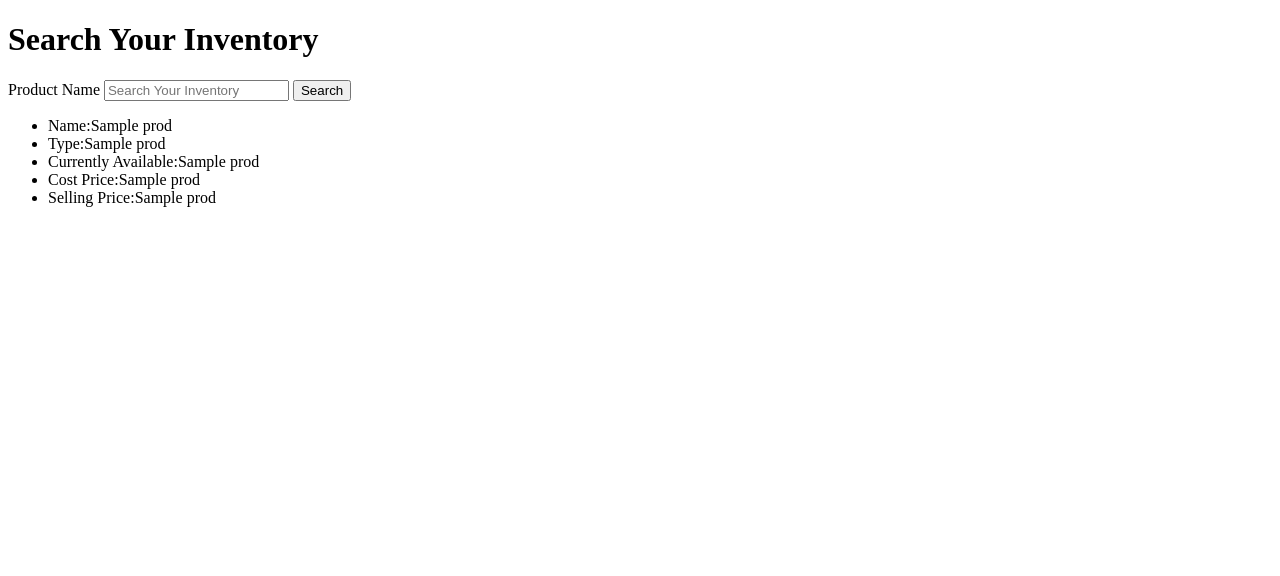
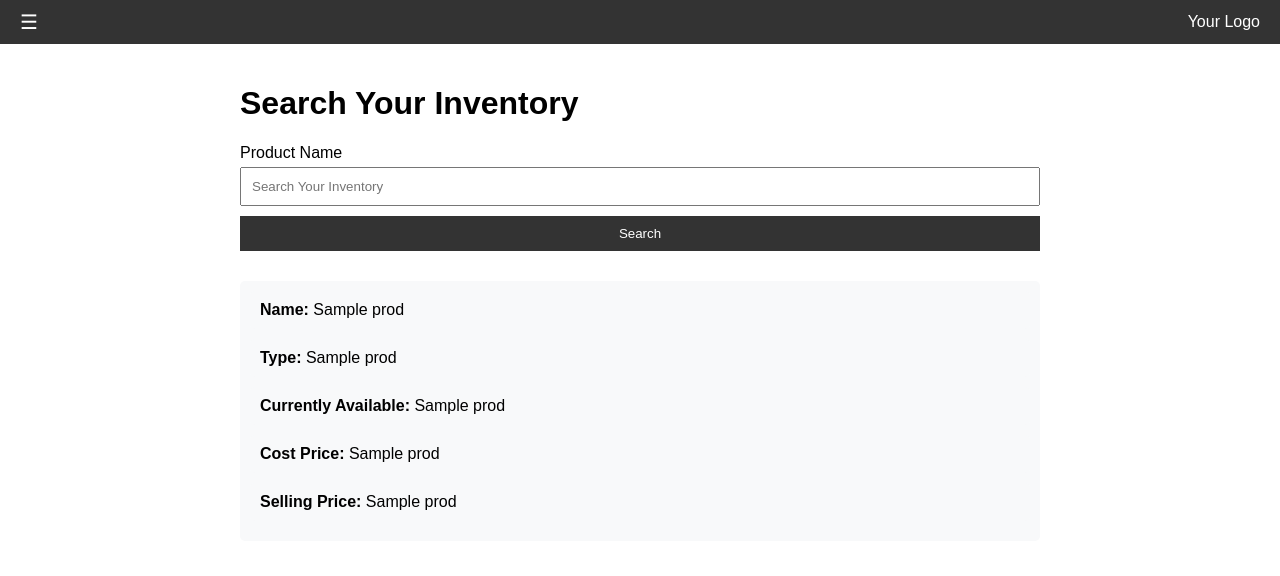
Before and after one commit to PRAMOTH-B/Inventory-Management, a Flask app: template templates/search.html in a window 1280 px wide. Shown: the top 576 px of the page. Run offline with Flask 3, Linux system fonts and the light colour scheme; the template is opened without the code that fills it: most values are stand-ins (such as "Sample title", 1, 10 or a date in 2020); some libraries are stand-ins or nearby versions.

Commit message:
added register.html and changes in the css styling of index.html and search.html and also added functionalities in app.py for user-name and password basic authentication and alos new login credentials creation (account creation)

```diff
--- a/app.py
+++ b/app.py
@@ -32,6 +32,20 @@ def authenticate():
         # User doesn't exist, show error message
         return render_template('index.html', error=1)
 
+@app.route("/register")
+def register():
+     return render_template("register.html")
+
+@app.route("/create_account",methods=['POST','GET'])
+def create_account():
+     if request.method=="POST":
+          name=request.form['uid']
+          pwd=request.form['pwd']
+          cur = mysql.connection.cursor()
+          cur.execute("INSERT INTO users(name,password)VALUES(%s,%s)",(name,pwd,))
+          mysql.connection.commit()
+          cur.close()
+          return redirect("/")
 
 
 #add inventory form and current inventory check
--- a/templates/index.html
+++ b/templates/index.html
@@ -97,6 +97,7 @@
           <br />
           <button type="submit">Login</button>
         </form>
+        <a href="register">Create a Account</a>
       </div>
     </div>
     <footer>
--- a/templates/search.html
+++ b/templates/search.html
@@ -3,31 +3,166 @@
   <head>
     <meta charset="UTF-8" />
     <meta name="viewport" content="width=device-width, initial-scale=1.0" />
-    <title>Document</title>
+    <title>Search Your Inventory</title>
+    <style>
+      body {
+        font-family: Arial, sans-serif;
+        margin: 0;
+        padding: 0;
+      }
+
+      .navbar {
+        background-color: #333;
+        color: white;
+        display: flex;
+        justify-content: space-between;
+        align-items: center;
+        padding: 10px 20px;
+      }
+
+      .navbar-toggle {
+        cursor: pointer;
+        font-size: 20px;
+      }
+
+      .overlay {
+        height: 100%;
+        width: 0;
+        position: fixed;
+        z-index: 1;
+        left: 0;
+        top: 0;
+        background-color: rgba(0, 0, 0, 0.9);
+        overflow-x: hidden;
+        transition: 0.5s;
+      }
+
+      .overlay-content {
+        position: relative;
+        top: 25%;
+        width: 100%;
+        text-align: center;
+        margin-top: 30px;
+      }
+
+      .overlay a {
+        padding: 10px;
+        text-decoration: none;
+        font-size: 25px;
+        color: #818181;
+        display: block;
+        transition: 0.3s;
+      }
+
+      .overlay a:hover {
+        color: #f1f1f1;
+      }
+
+      .overlay .closebtn {
+        position: absolute;
+        top: 20px;
+        right: 45px;
+        font-size: 60px;
+        cursor: pointer;
+        color: white;
+      }
+
+      .container {
+        max-width: 800px;
+        margin: 0 auto;
+        padding: 20px;
+      }
+
+      form {
+        margin-bottom: 20px;
+      }
+
+      label {
+        display: block;
+        margin-bottom: 5px;
+      }
+
+      input[type="text"],
+      button {
+        padding: 10px;
+        margin-bottom: 10px;
+        width: 100%;
+        box-sizing: border-box;
+      }
+
+      button {
+        background-color: #333;
+        color: white;
+        border: none;
+        cursor: pointer;
+      }
+
+      ul {
+        list-style-type: none;
+        padding: 0;
+      }
+
+      li {
+        margin-bottom: 10px;
+        padding: 10px;
+        background-color: #f8f9fa;
+        border-radius: 5px;
+      }
+    </style>
   </head>
   <body>
+    <div class="navbar">
+      <div class="navbar-toggle" onclick="toggleNav()">&#9776;</div>
+      <div class="navbar-brand">Your Logo</div>
+    </div>
+    <div id="myNav" class="overlay">
+      <a href="javascript:void(0)" class="closebtn" onclick="toggleNav()"
+        >&times;</a
+      >
+      <div class="overlay-content">
+        <a href="/">Home</a>
+        <a href="/search">Search Inventory</a>
+        <a href="/index">Add Inventory</a>
+        <a href="#">Contact</a>
+      </div>
+    </div>
+    <script>
+      function toggleNav() {
+        var overlay = document.getElementById("myNav");
+        if (overlay.style.width === "100%") {
+          overlay.style.width = "0";
+        } else {
+          overlay.style.width = "100%";
+        }
+      }
+    </script>
+    <div class="container">
       <h1>Search Your Inventory</h1>
       {%block content%}
       <form method="POST" action="/search_product">
-      <label>Product Name</label>
+        <label for="search">Product Name</label>
         <input
           type="text"
+          id="search"
           name="search"
-        id="search"
           placeholder="Search Your Inventory"
         />
-      <button type="submit" value="Search">Search</button>
+        <button type="submit">Search</button>
       </form>
+      <ul>
         {% for prod in products %}
-    <div>
+        <li>
           <ul>
-        <li>Name:{{prod.1}}</li>
-        <li>Type:{{prod.2}}</li>
-        <li>Currently Available:{{prod.3}}</li>
-        <li>Cost Price:{{prod.4}}</li>
-        <li>Selling Price:{{prod.5}}</li>
+            <li><strong>Name:</strong> {{prod.1}}</li>
+            <li><strong>Type:</strong> {{prod.2}}</li>
+            <li><strong>Currently Available:</strong> {{prod.3}}</li>
+            <li><strong>Cost Price:</strong> {{prod.4}}</li>
+            <li><strong>Selling Price:</strong> {{prod.5}}</li>
           </ul>
+        </li>
+        {% endfor %}
+      </ul>
+      {%endblock%}
     </div>
-    {% endfor %} {%endblock%}
   </body>
 </html>
```
Also changed, not shown: templates/ic.html (+171 -26 lines), templates/register.html (added, +27 -0 lines), templates/scripts.js (added, +8 -0 lines). Lines whose indentation alone changed are shown as unchanged.
